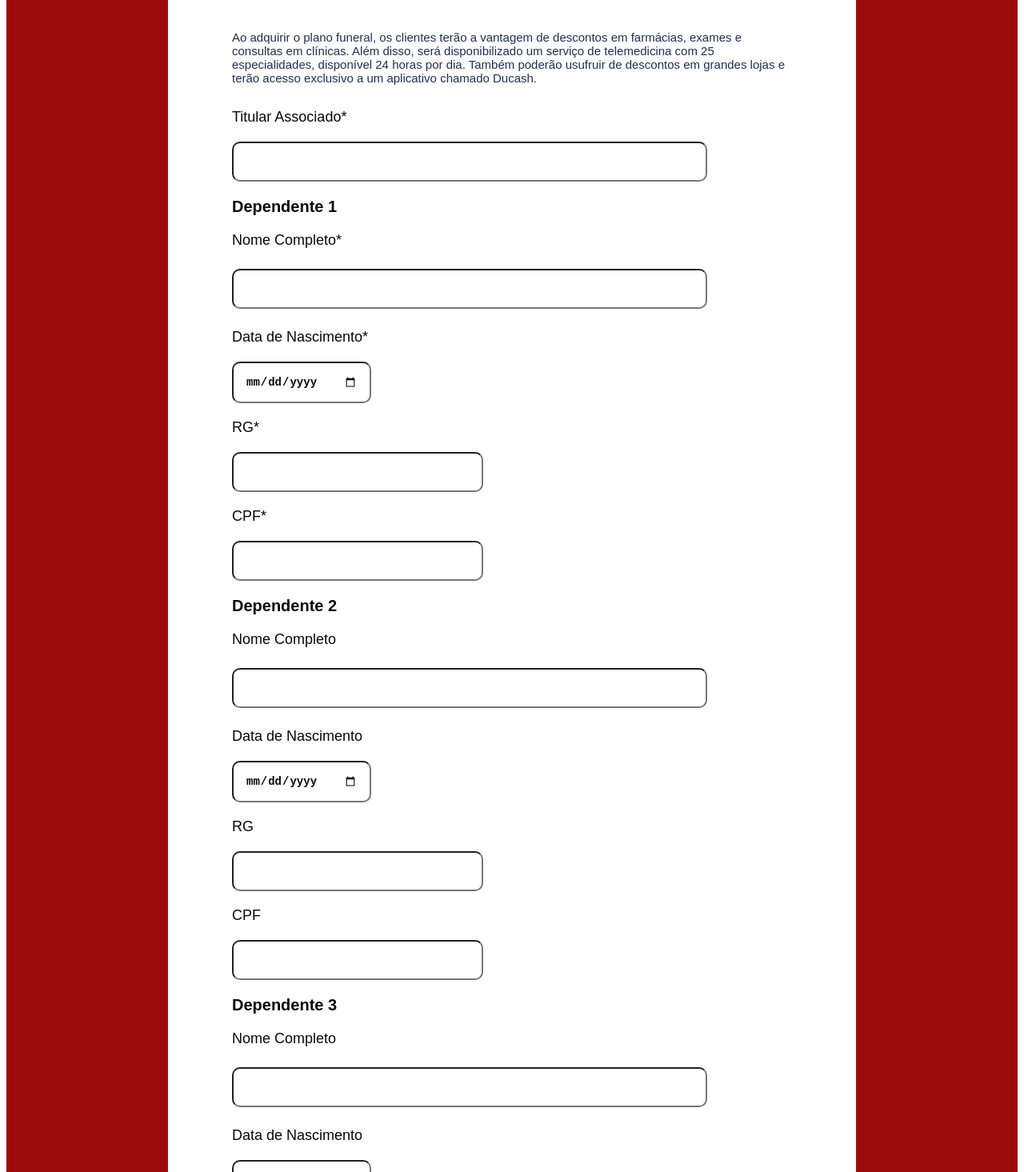
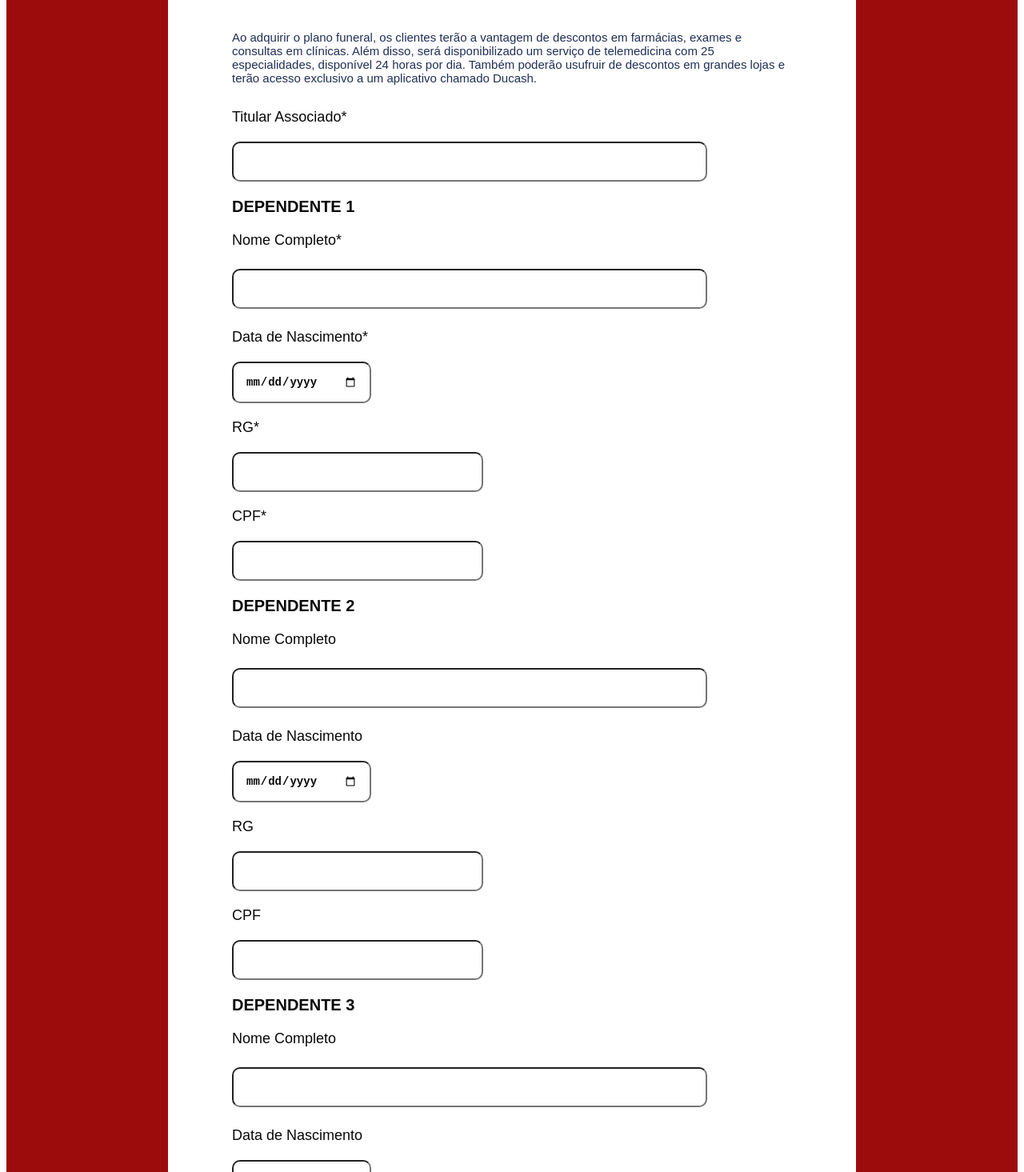
Before and after one commit to jaquesousadev/formularioasinhc, a Next.js app: page / in a window 1280 px wide. Shown: the part 744-2209 px from the top of the page at 80% size. Built offline with nearby package versions, Linux system fonts and the light colour scheme.

Commit message:
alteração no texto nos campos

```diff
--- a/src/pages/index.js
+++ b/src/pages/index.js
@@ -60,7 +60,7 @@ export default function Home() {
                   type='text'
                   required
                 />
-                <label className={styles.labeltituloinput}>Dependente 1</label>
+                <label className={styles.labeltituloinput}>DEPENDENTE 1</label>
                 <label className={styles.label}>Nome Completo*</label>
                 <input
                   name='Nome_Dep_1'
@@ -74,7 +74,6 @@ export default function Home() {
                   className={styles.inputdatanasc}
                   type='date'
                   required
-
                 />
 
                 <label className={styles.label}>RG*</label>
@@ -94,7 +93,7 @@ export default function Home() {
                   required
                 />
 
-                <label className={styles.labeltituloinput}>Dependente 2</label>
+                <label className={styles.labeltituloinput}>DEPENDENTE 2</label>
                 <label className={styles.label}>Nome Completo</label>
                 <input
                   name='Nome_Dep_2'
@@ -107,8 +106,6 @@ export default function Home() {
                   name='Data_Nasc_Dep_2'
                   className={styles.inputdatanasc}
                   type='date'
-
-
                 />
 
                 <label className={styles.label}>RG</label>
@@ -125,7 +122,7 @@ export default function Home() {
                   className={styles.inputcpf}
                 />
 
-                <label className={styles.labeltituloinput}>Dependente 3</label>
+                <label className={styles.labeltituloinput}>DEPENDENTE 3</label>
                 <label className={styles.label}>Nome Completo</label>
                 <input
                   name='Nome_Dep_3'
```
